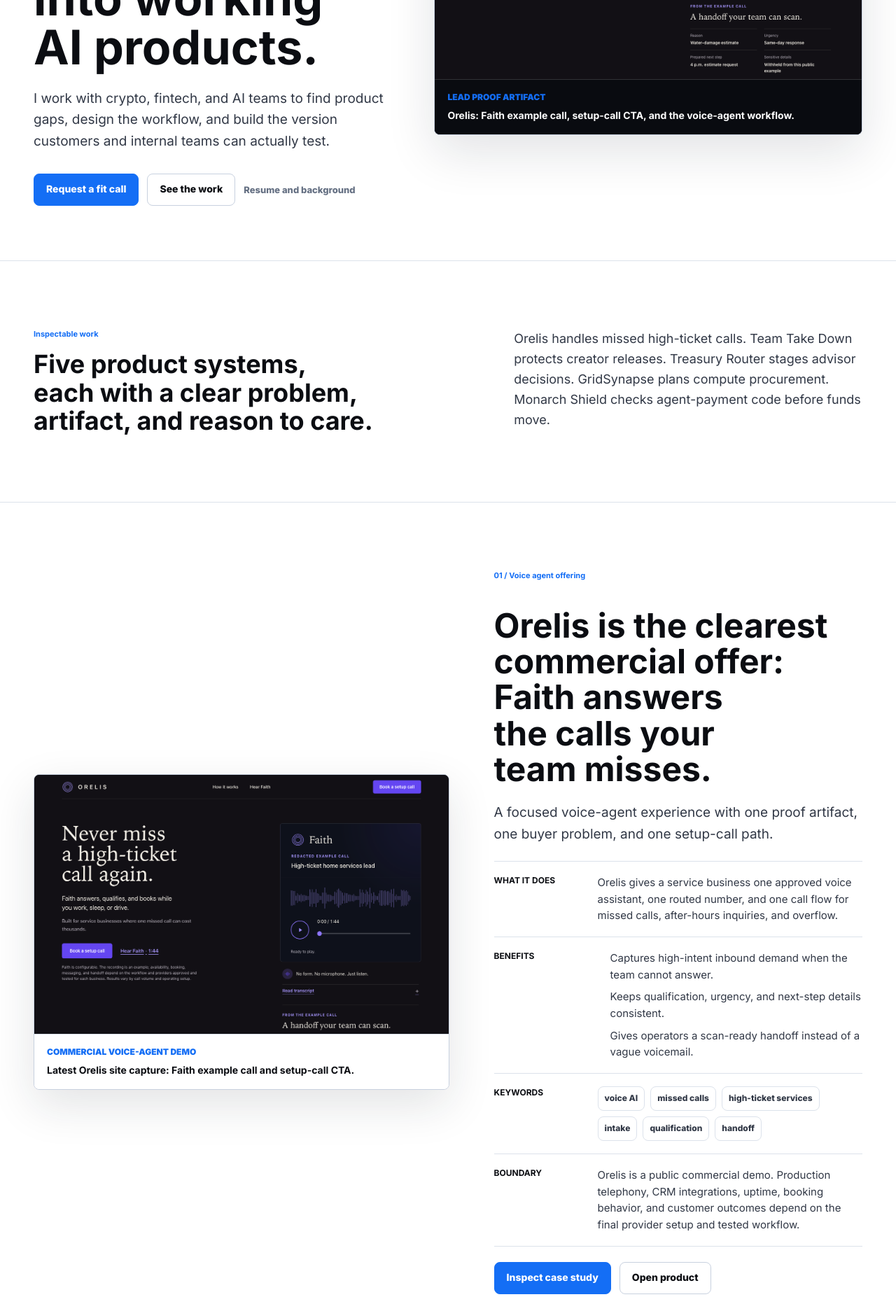
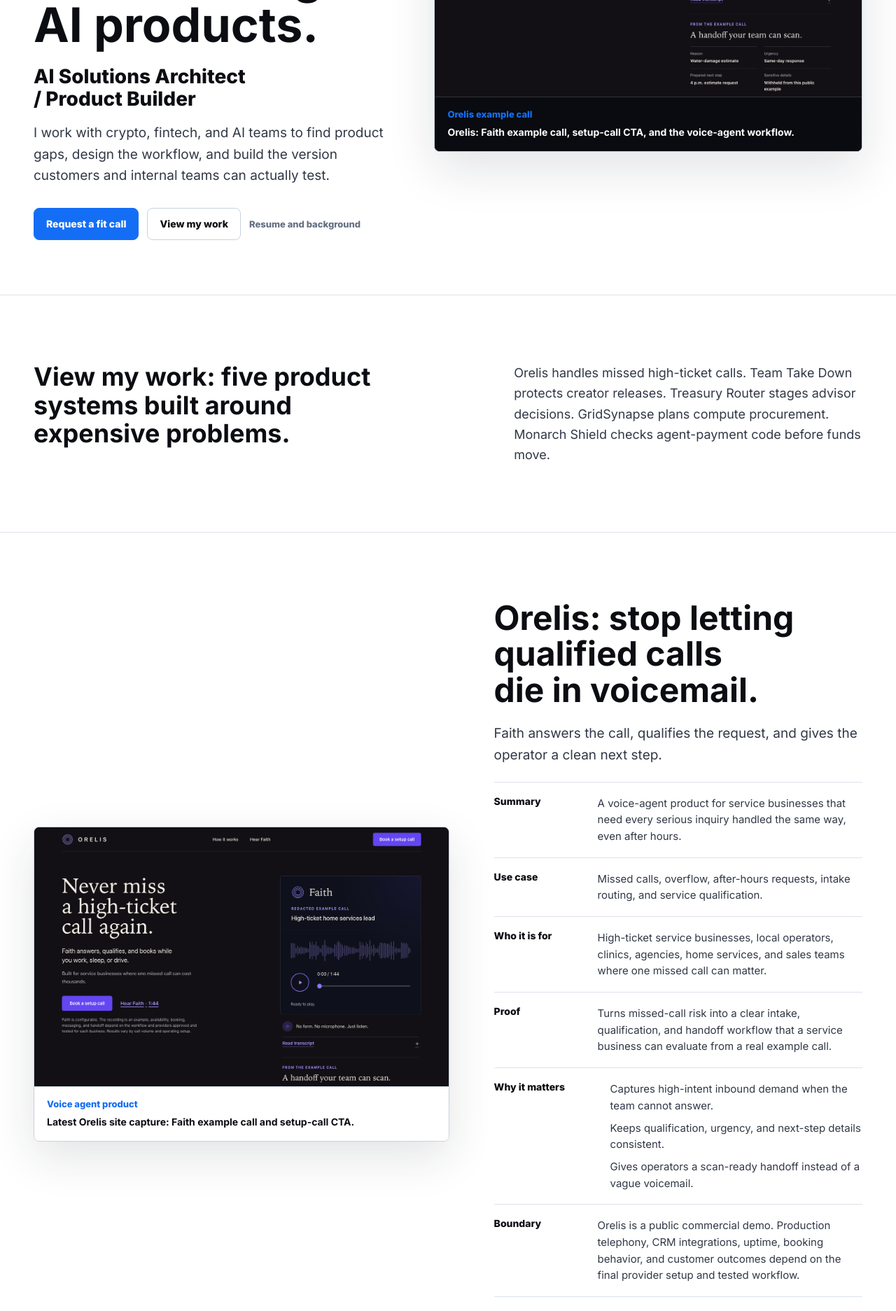
Before and after one commit to GhostOpsandCo/GhostOpsandCo.github.io, a Next.js app: page / in a window 1280 px wide. Shown: the part 620-2493 px from the top of the page at 70% size. Built offline with nearby package versions, Linux system fonts and the light colour scheme.

Commit message:
Refine portfolio project sections and CTAs

```diff
--- a/app/about/page.tsx
+++ b/app/about/page.tsx
@@ -58,7 +58,7 @@
               the opportunity is valuable, and the product path is not obvious yet.
             </p>
             <div className="hero-actions">
-              <Link className="button button-primary" href="/work">See the work</Link>
+              <Link className="button button-primary" href="/work">View my work</Link>
               <a className="button button-outline" href={mailto("Role or product conversation")}>Start a conversation</a>
             </div>
           </div>
--- a/app/globals.css
+++ b/app/globals.css
@@ -3780,6 +3780,16 @@
   text-wrap: balance;
 }
 
+.v8-role-title {
+  max-width: 700px;
+  margin-bottom: 18px;
+  color: var(--ink);
+  font-size: 28px;
+  font-weight: 780;
+  line-height: 1.12;
+  text-wrap: balance;
+}
+
 .v8-hero-lede {
   max-width: 650px;
   margin-bottom: 30px;
@@ -3801,6 +3811,8 @@
 .v8-project-copy .button,
 .v8-fit .button {
   border-radius: 8px;
+  max-width: 100%;
+  white-space: normal;
 }
 
 .v8-hero .button-primary,
@@ -3869,9 +3881,9 @@
 .v8-hero-artifact figcaption span,
 .v8-artifact figcaption span {
   color: var(--blue);
-  font-size: 12px;
-  font-weight: 850;
-  text-transform: uppercase;
+  font-size: 13px;
+  font-weight: 780;
+  line-height: 1.35;
 }
 
 .v8-hero-artifact figcaption strong {
@@ -3997,8 +4009,9 @@
 
 .v8-detail-stack strong {
   color: var(--ink);
-  font-size: 12px;
-  text-transform: uppercase;
+  font-size: 14px;
+  font-weight: 760;
+  line-height: 1.35;
 }
 
 .v8-detail-stack p,
@@ -4193,6 +4206,10 @@
     font-size: 48px;
   }
 
+  .v8-role-title {
+    font-size: 24px;
+  }
+
   .v8-project-copy h2,
   .v8-fit h2 {
     font-size: 38px;
@@ -4241,6 +4258,11 @@
     font-size: 32px;
     line-height: 1.1;
     text-wrap: wrap;
+  }
+
+  .v8-role-title {
+    max-width: 100%;
+    font-size: 21px;
   }
 
   .v8-hero-lede {
--- a/app/page.tsx
+++ b/app/page.tsx
@@ -23,48 +23,83 @@
   {
     project: orelis,
     anchor: "orelis",
-    label: "01 / Voice agent offering",
-    title: "Orelis is the clearest commercial offer: Faith answers the calls your team misses.",
+    title: "Orelis: stop letting qualified calls die in voicemail.",
     lead:
-      "A focused voice-agent experience with one proof artifact, one buyer problem, and one setup-call path.",
+      "Faith answers the call, qualifies the request, and gives the operator a clean next step.",
+    sectionSummary:
+      "A voice-agent product for service businesses that need every serious inquiry handled the same way, even after hours.",
+    useCase:
+      "Missed calls, overflow, after-hours requests, intake routing, and service qualification.",
+    audience:
+      "High-ticket service businesses, local operators, clinics, agencies, home services, and sales teams where one missed call can matter.",
+    interestSubject: "voice agent like Orelis",
+    learnMoreLabel: "Learn more about similar voice-agent projects",
     artifactNote: "Latest Orelis site capture: Faith example call and setup-call CTA.",
     primary: true,
   },
   {
     project: teamTakeDown,
     anchor: "team-take-down",
-    label: "02 / Creator protection",
-    title: "Team Take Down turns release protection into a workspace creators can trust.",
+    title: "Team Take Down: protect a creator release before the leak becomes the workflow.",
     lead:
-      "The product is not another vague AI safety claim. It shows the concrete loop: protect the file, watch accessible public sites, organize evidence, approve the request, and check the result.",
+      "The workspace connects protected uploads, public-site watch, evidence, creator approval, and outcome tracking.",
+    sectionSummary:
+      "A creator protection platform for people whose video or audio can be copied, impersonated, or re-uploaded.",
+    useCase:
+      "Protect a release, monitor accessible public sites, collect proof, prepare takedown requests, and track outcomes.",
+    audience:
+      "Creators, talent managers, agencies, and rights teams with high-value video or audio releases.",
+    interestSubject: "creator protection workflow like Team Take Down",
+    learnMoreLabel: "Learn more about similar creator-protection projects",
     artifactNote: "Creator workspace showing protected release status, evidence, and next actions.",
   },
   {
     project: treasuryRouter,
     anchor: "treasury-router",
-    label: "03 / Financial workflow",
-    title: "Treasury Router makes a controlled advisor workflow inspectable.",
+    title: "Treasury Router: turn idle capital into an advisor-ready decision path.",
     lead:
-      "This section shows the exact advisor dashboard: idle-capital opportunities, a prioritized client case, recommendation steps, and human review before execution.",
+      "The dashboard finds the next client case, explains the route, and keeps execution behind human approval.",
+    sectionSummary:
+      "A governed advisor prototype for ranking modeled idle-capital opportunities and preparing client review packets.",
+    useCase:
+      "Portfolio review, treasury routing, advisor prioritization, client approval, and operations handoff.",
+    audience:
+      "Fintech, wealth, crypto treasury, and advisor teams that need controlled AI workflows with clear boundaries.",
+    interestSubject: "controlled financial workflow like Treasury Router",
+    learnMoreLabel: "Learn more about similar financial workflow projects",
     artifactNote: "Advisor dashboard using illustrative development data.",
     reverse: true,
   },
   {
     project: gridSynapse,
     anchor: "gridsynapse",
-    label: "04 / Compute procurement",
-    title: "GridSynapse shows the deeper product system: constraints, optimization, and approval.",
+    title: "GridSynapse: replace GPU sourcing chaos with an approval-ready compute plan.",
     lead:
-      "This is the systems-thinking proof. The product turns fragmented GPU sourcing into a decision workflow a buyer can inspect before any provider action.",
+      "It compares public provider inputs against real constraints so teams can choose before they spend.",
+    sectionSummary:
+      "A compute procurement workflow that ranks options by cost, region, carbon, policy, and workload fit.",
+    useCase:
+      "GPU sourcing, AI workload planning, procurement comparison, budget review, and deployment planning.",
+    audience:
+      "AI teams, infrastructure buyers, procurement leads, and founders trying to buy compute without spreadsheet drift.",
+    interestSubject: "compute procurement product like GridSynapse",
+    learnMoreLabel: "Learn more about similar procurement workflow projects",
     artifactNote: "Public compute procurement product and source-backed workflow.",
   },
   {
     project: monarchShield,
     anchor: "monarch-shield",
-    label: "05 / Agent payment safety",
-    title: "Monarch Shield gives coding agents a payment safety gate before go-live.",
+    title: "Monarch Shield: catch unsafe agent-payment paths before money moves.",
     lead:
-      "The tool has a narrow, useful job: run Doctor, find supported unsafe payment paths, fail CI in strict mode, and keep the boundary around what a preflight can and cannot prove.",
+      "A local CLI and CI gate gives reviewers a deterministic preflight before launch.",
+    sectionSummary:
+      "An open-source safety check for developers building x402, wallet, stablecoin, card, paid API, or paid MCP flows.",
+    useCase:
+      "Pre-release payment review, CI blocking, policy guard checks, and reproducible proof packs.",
+    audience:
+      "Developers, coding-agent teams, protocol builders, and startups shipping agent-payment workflows.",
+    interestSubject: "payment-safety tool like Monarch Shield",
+    learnMoreLabel: "Learn more about similar agent-payment safety projects",
     artifactNote: "Live Monarch Shield site showing Doctor preflight and payment safety boundary.",
     reverse: true,
   },
@@ -107,31 +142,29 @@
   "What proof would make the next decision easier?",
 ];
 
-function PillList({ items, label }: { items: string[]; label: string }) {
-  return (
-    <div className="v8-pills" aria-label={label}>
-      {items.map((item) => (
-        <span key={item}>{item}</span>
-      ))}
-    </div>
-  );
-}
-
 function ProjectFocusSection({
   project,
   anchor,
-  label,
   title,
   lead,
+  sectionSummary,
+  useCase,
+  audience,
+  interestSubject,
+  learnMoreLabel,
   artifactNote,
   primary = false,
   reverse = false,
 }: {
   project: Project;
   anchor: string;
-  label: string;
   title: string;
   lead: string;
+  sectionSummary: string;
+  useCase: string;
+  audience: string;
+  interestSubject: string;
+  learnMoreLabel: string;
   artifactNote: string;
   primary?: boolean;
   reverse?: boolean;
@@ -155,32 +188,39 @@
             />
           </div>
           <figcaption>
-            <span>{project.status}</span>
+            <span>{project.category}</span>
             <strong>{artifactNote}</strong>
           </figcaption>
         </figure>
 
         <div className="v8-project-copy">
-          <p className="eyebrow">{label}</p>
           <h2 id={`${anchor}-title`}>{title}</h2>
           <p className="v8-large-copy">{lead}</p>
 
           <div className="v8-detail-stack" aria-label={`${project.name} breakdown`}>
             <div>
-              <strong>What it does</strong>
-              <p>{project.whatItDoes}</p>
+              <strong>Summary</strong>
+              <p>{sectionSummary}</p>
             </div>
             <div>
-              <strong>Benefits</strong>
+              <strong>Use case</strong>
+              <p>{useCase}</p>
+            </div>
+            <div>
+              <strong>Who it is for</strong>
+              <p>{audience}</p>
+            </div>
+            <div>
+              <strong>Proof</strong>
+              <p>{project.shortOutcome}</p>
+            </div>
+            <div>
+              <strong>Why it matters</strong>
               <ul>
                 {project.benefits.map((benefit) => (
                   <li key={benefit}>{benefit}</li>
                 ))}
               </ul>
-            </div>
-            <div>
-              <strong>Keywords</strong>
-              <PillList items={project.keywords} label={`${project.name} keywords`} />
             </div>
             <div>
               <strong>Boundary</strong>
@@ -189,15 +229,13 @@
           </div>
 
           <div className="v8-actions">
-            <Link className="button button-primary" href={`/work/${project.slug}`}>Inspect case study</Link>
+            <a className="button button-primary" href={mailto(`Interested in a ${interestSubject}`)}>
+              {learnMoreLabel}
+            </a>
+            <Link className="button button-outline" href={`/work/${project.slug}`}>View case study</Link>
             {project.liveUrl ? (
-              <a className="button button-outline" href={project.liveUrl} target="_blank" rel="noreferrer">
+              <a className="text-link" href={project.liveUrl} target="_blank" rel="noreferrer">
                 {project.primaryAction}
-              </a>
-            ) : null}
-            {project.sourceUrl ? (
-              <a className="text-link" href={project.sourceUrl} target="_blank" rel="noreferrer">
-                Inspect source
               </a>
             ) : null}
           </div>
@@ -249,18 +287,18 @@
               <Image src="/headshot.jpg" alt="Elijah Paul" width={58} height={58} priority />
               <div>
                 <strong>Elijah Paul</strong>
-                <span>AI Solutions Architect / Product Builder</span>
+                <span>Available for serious product builds</span>
               </div>
             </div>
-            <p className="eyebrow">Crypto, fintech, voice AI, creator protection, and agentic systems</p>
             <h1 id="hero-title">Elijah Paul turns customer problems into working AI products.</h1>
+            <p className="v8-role-title">AI Solutions Architect / Product Builder</p>
             <p className="v8-hero-lede">
               I work with crypto, fintech, and AI teams to find product gaps, design the workflow,
               and build the version customers and internal teams can actually test.
             </p>
             <div className="v8-hero-actions">
               <a className="button button-primary" href={mailto("AI product fit call")}>Request a fit call</a>
-              <Link className="button button-outline" href="#work">See the work</Link>
+              <Link className="button button-outline" href="#work">View my work</Link>
               <Link className="v8-resume-link" href="/resume">Resume and background</Link>
             </div>
           </div>
@@ -275,7 +313,7 @@
               sizes="(max-width: 900px) 92vw, 46vw"
             />
             <figcaption>
-              <span>Lead proof artifact</span>
+              <span>Orelis example call</span>
               <strong>Orelis: Faith example call, setup-call CTA, and the voice-agent workflow.</strong>
             </figcaption>
           </figure>
@@ -285,8 +323,7 @@
       <section className="v8-section v8-work-intro" id="work" aria-labelledby="work-title">
         <div className="site-shell v8-work-intro-grid">
           <div>
-            <p className="eyebrow">Inspectable work</p>
-            <h2 id="work-title">Five product systems, each with a clear problem, artifact, and reason to care.</h2>
+            <h2 id="work-title">View my work: five product systems built around expensive problems.</h2>
           </div>
           <p>
             Orelis handles missed high-ticket calls. Team Take Down protects creator releases.
@@ -303,8 +340,11 @@
       <section className="v8-section v8-method-section" id="method" aria-labelledby="method-title">
         <div className="site-shell">
           <div className="v8-section-head">
-            <p className="eyebrow">How I build</p>
-            <h2 id="method-title">A simple operating model for useful AI products.</h2>
+            <h2 id="method-title">How I turn messy demand into a product customers can test.</h2>
+            <p>
+              The job is not to make an impressive demo. The job is to find the point where a customer
+              is stuck, design the operating loop, and ship the smallest version that proves the decision.
+            </p>
           </div>
           <ol className="v8-method-list">
             {methodSteps.map((step, index) => (
@@ -321,8 +361,7 @@
       <section className="v8-section v8-thoughts" id="thinking" aria-labelledby="thinking-title">
         <div className="site-shell v8-thoughts-grid">
           <div>
-            <p className="eyebrow">How I think</p>
-            <h2 id="thinking-title">The products are different, but the judgment pattern is consistent.</h2>
+            <h2 id="thinking-title">How I think when the product touches money, trust, or identity.</h2>
           </div>
           <div className="v8-thought-list">
             {thoughtNotes.map((note, index) => (
@@ -339,7 +378,6 @@
       <section className="v8-section v8-fit-section" id="contact" aria-labelledby="contact-title">
         <div className="site-shell v8-fit">
           <div>
-            <p className="eyebrow eyebrow-light">Request a fit call</p>
             <h2 id="contact-title">Hiring for this skill set or building something customers need to test?</h2>
             <p>
               Send the product, customer problem, or role. I will tell you where I can help and what I
@@ -347,7 +385,7 @@
             </p>
             <div className="v8-fit-actions">
               <a className="button button-inverse" href={mailto("AI product fit call")}>Request a fit call</a>
-              <Link className="text-link text-link-light" href="/work">See all case studies</Link>
+              <Link className="text-link text-link-light" href="/work">View all case studies</Link>
             </div>
           </div>
           <div className="v8-fit-card">
```
Also changed, not shown: 5 other files (tests, documents, lock files or other folders).
